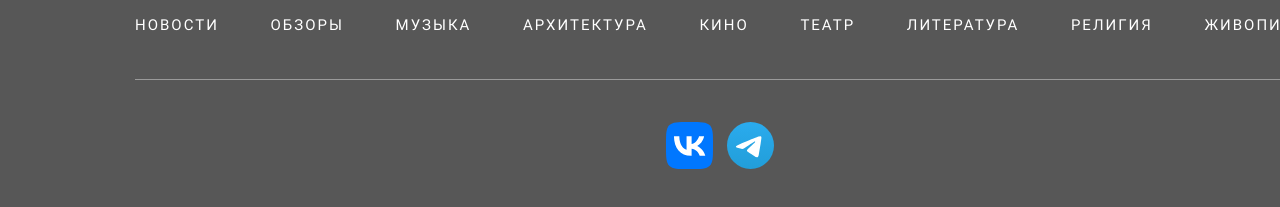
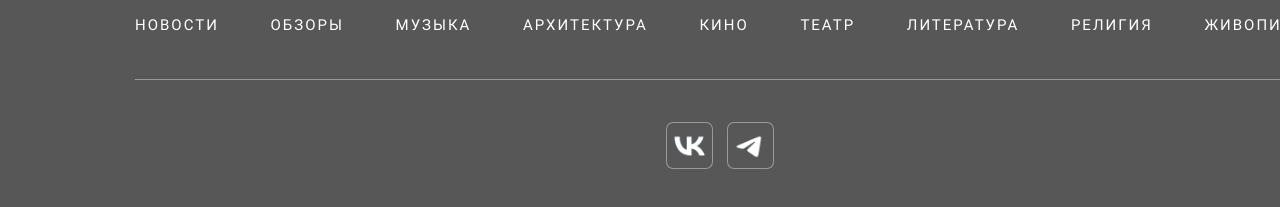
Before and after one commit to Slider540/Culture_News, a plain HTML site: page index.html in a window 1280 px wide. Shown: the part 1837-2044 px from the top of the page. Drawn offline with Linux system fonts and the light colour scheme.

Commit message:
Доработка иконок соцсетей

```diff
--- a/css/style.css
+++ b/css/style.css
@@ -396,17 +396,19 @@ ol {
   height: 47px;
   font-size: 0;
   /* background-color: #ffffff; */
+  border: 1px solid rgba(255,255,255,0.4);
+  border-radius: 15%;
   background-repeat: no-repeat;
   background-position: center;
 }
 
 .social-list-link-vk {
-  background-image: url("../img/vk-logo.svg");
+  background-image: url("../img/vk-logo.png");
   background-size: cover;
 }
 
 .social-list-link-tg {
-  background-image: url("../img/tg-logo.svg");
+  background-image: url("../img/tg-logo.png");
   background-size: cover;
 }
 
```
Also changed, not shown: img/tg-logo.png (added), img/vk-logo.png (added).
